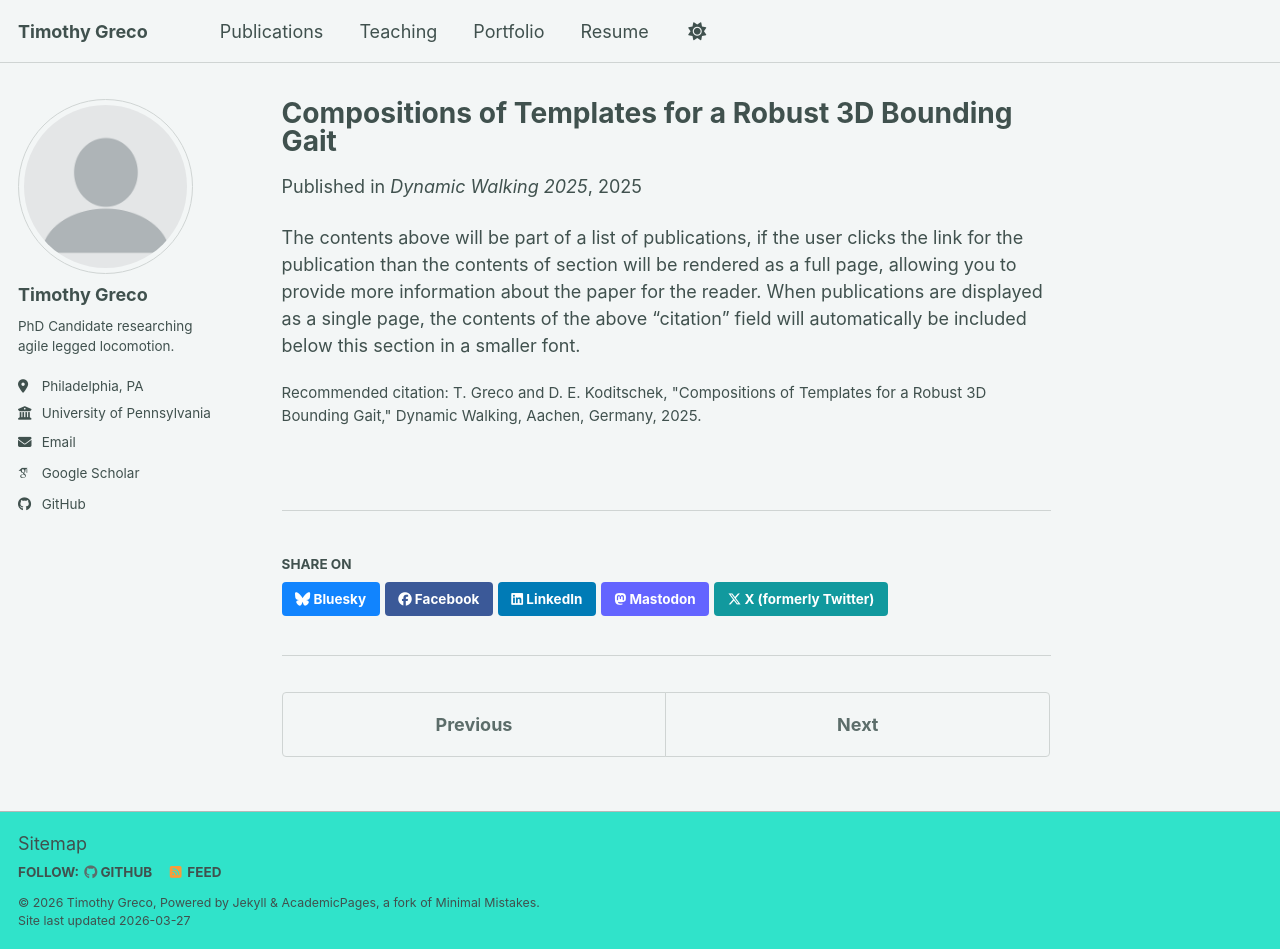
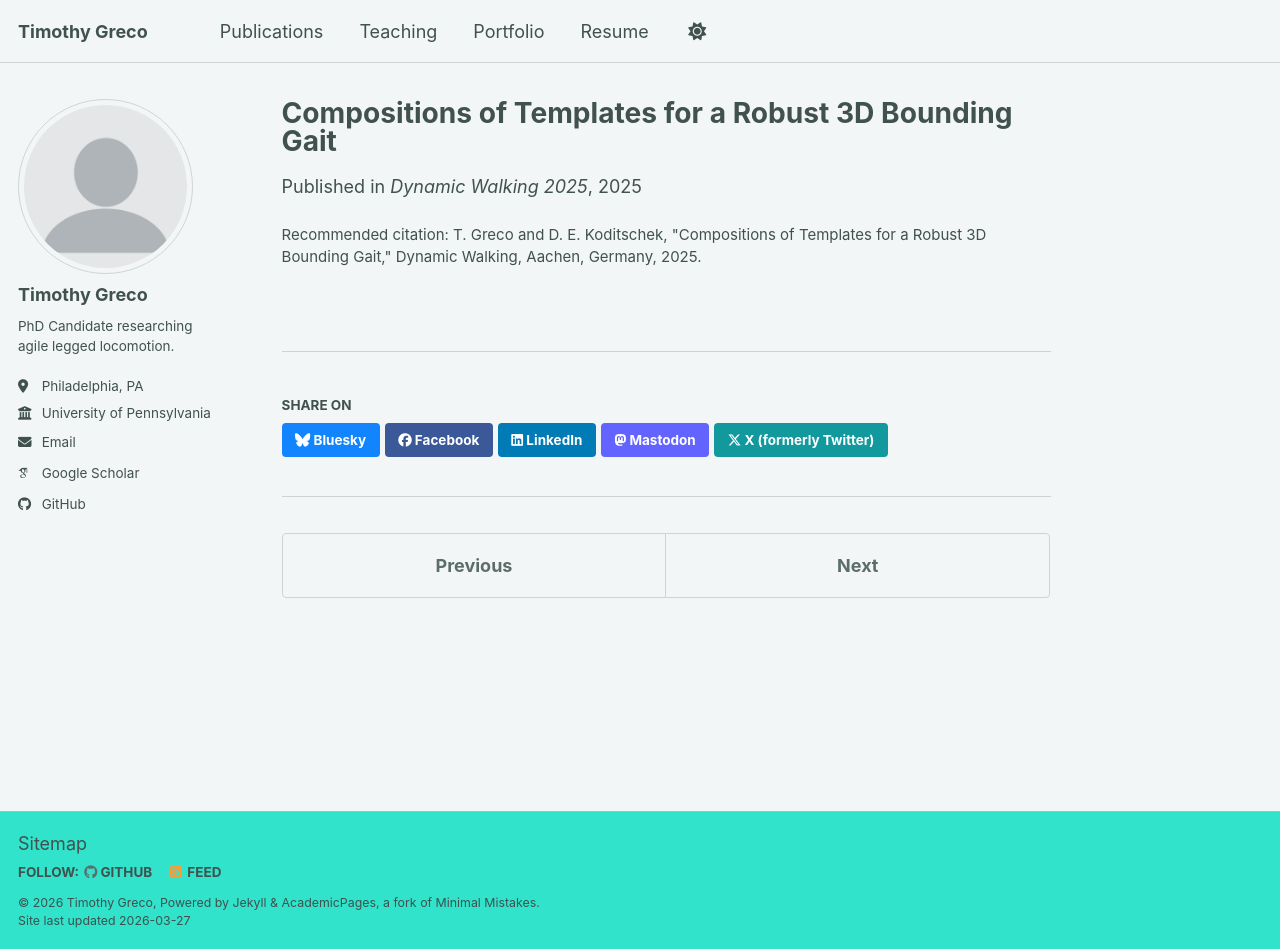
Before and after one commit to tmgreco/tmgreco.github.io, a Jekyll site: the page built from _publications/2025-07-13-3D_Bound.md, in a window 1280 px wide and 949 px high. Built offline with Jekyll 4.4.1, drawn with Linux system fonts in a browser that asks for light colours; some web fonts are replaced; a script bundle is joined from its source files by our own code; library files that are not in the unit come from our copies; a file with an impossible date is left out.

Commit message:
Updated publications, scrubbing default text and adding in prep paper

```diff
--- a/_publications/2023-05-29-Anchoring-Sagittal-Plane-Templates.md
+++ b/_publications/2023-05-29-Anchoring-Sagittal-Plane-Templates.md
@@ -9,7 +9,7 @@ venue: '2023 IEEE International Conference on Robotics and Automation (ICRA)'
 paperurl: 'https://ieeexplore.ieee.org/document/10161488'
 citation: 'T. Greco and D. E. Koditschek, "Anchoring Sagittal Plane Templates in a Spatial Quadruped," 2023 IEEE International Conference on Robotics and Automation (ICRA), London, United Kingdom, 2023, pp. 12113-12119, doi: 10.1109/ICRA48891.2023.10161488.'
 ---
-The contents above will be part of a list of publications, if the user clicks the link for the publication than the contents of section will be rendered as a full page, allowing you to provide more information about the paper for the reader. When publications are displayed as a single page, the contents of the above "citation" field will automatically be included below this section in a smaller font.
 
 
-slidesurl: 'https://academicpages.github.io/files/slides1.pdf'
+
+<!-- slidesurl: 'https://academicpages.github.io/files/slides1.pdf' -->
--- a/_publications/2025-07-13-3D_Bound.md
+++ b/_publications/2025-07-13-3D_Bound.md
@@ -9,7 +9,7 @@ venue: 'Dynamic Walking 2025'
 citation: 'T. Greco and D. E. Koditschek, "Compositions of Templates for a Robust 3D Bounding Gait," Dynamic Walking, Aachen, Germany, 2025.'
 ---
 
-The contents above will be part of a list of publications, if the user clicks the link for the publication than the contents of section will be rendered as a full page, allowing you to provide more information about the paper for the reader. When publications are displayed as a single page, the contents of the above "citation" field will automatically be included below this section in a smaller font.
+<!-- The contents above will be part of a list of publications, if the user clicks the link for the publication than the contents of section will be rendered as a full page, allowing you to provide more information about the paper for the reader. When publications are displayed as a single page, the contents of the above "citation" field will automatically be included below this section in a smaller font. -->
 
 
 <!-- slidesurl: 'https://academicpages.github.io/files/slides3.pdf' -->
```
Also changed, not shown: _publications/2026-04-19-Hopf.md (+3 -2 lines), _publications/2026_3D_Templates.md (added, +17 -0 lines).
